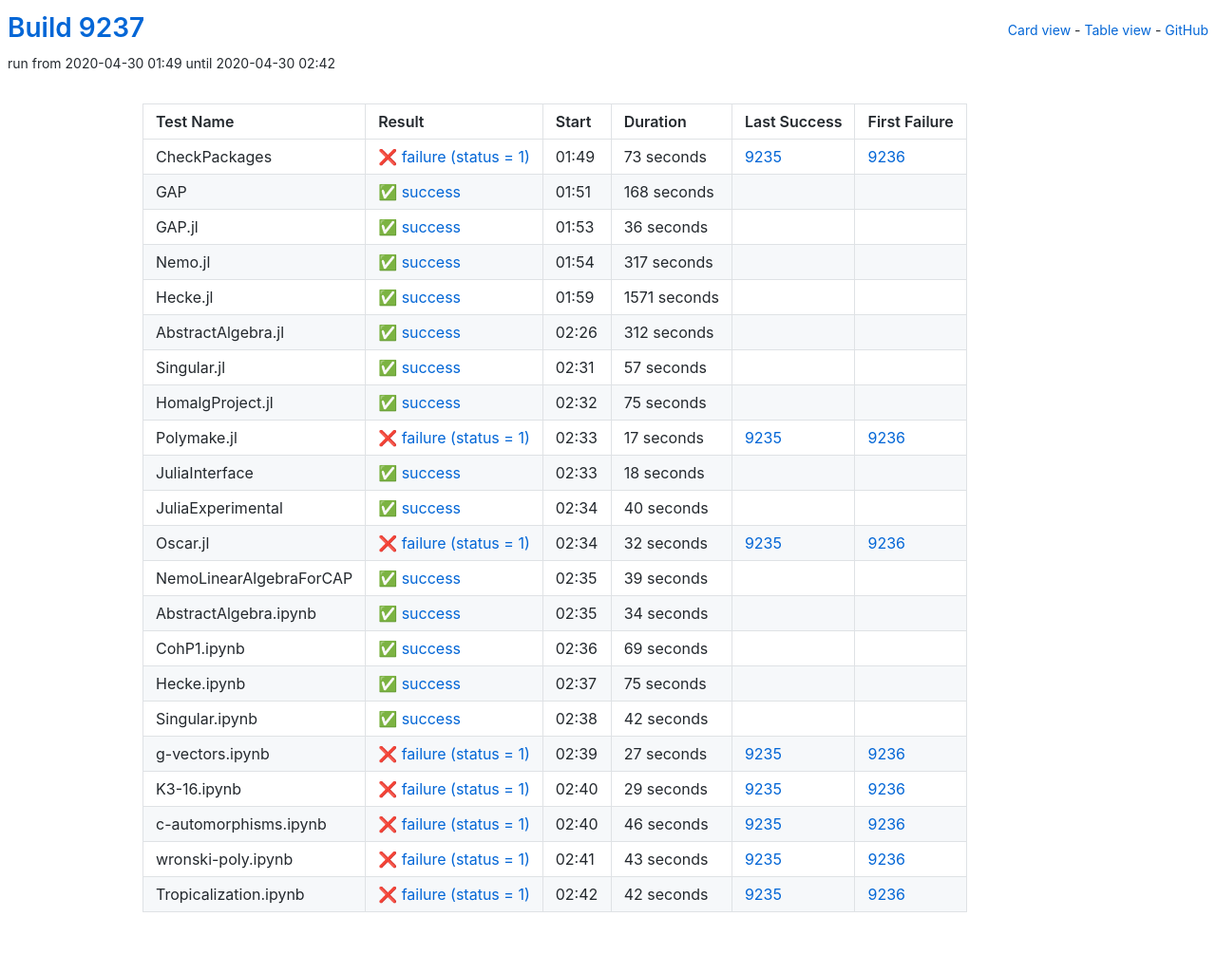
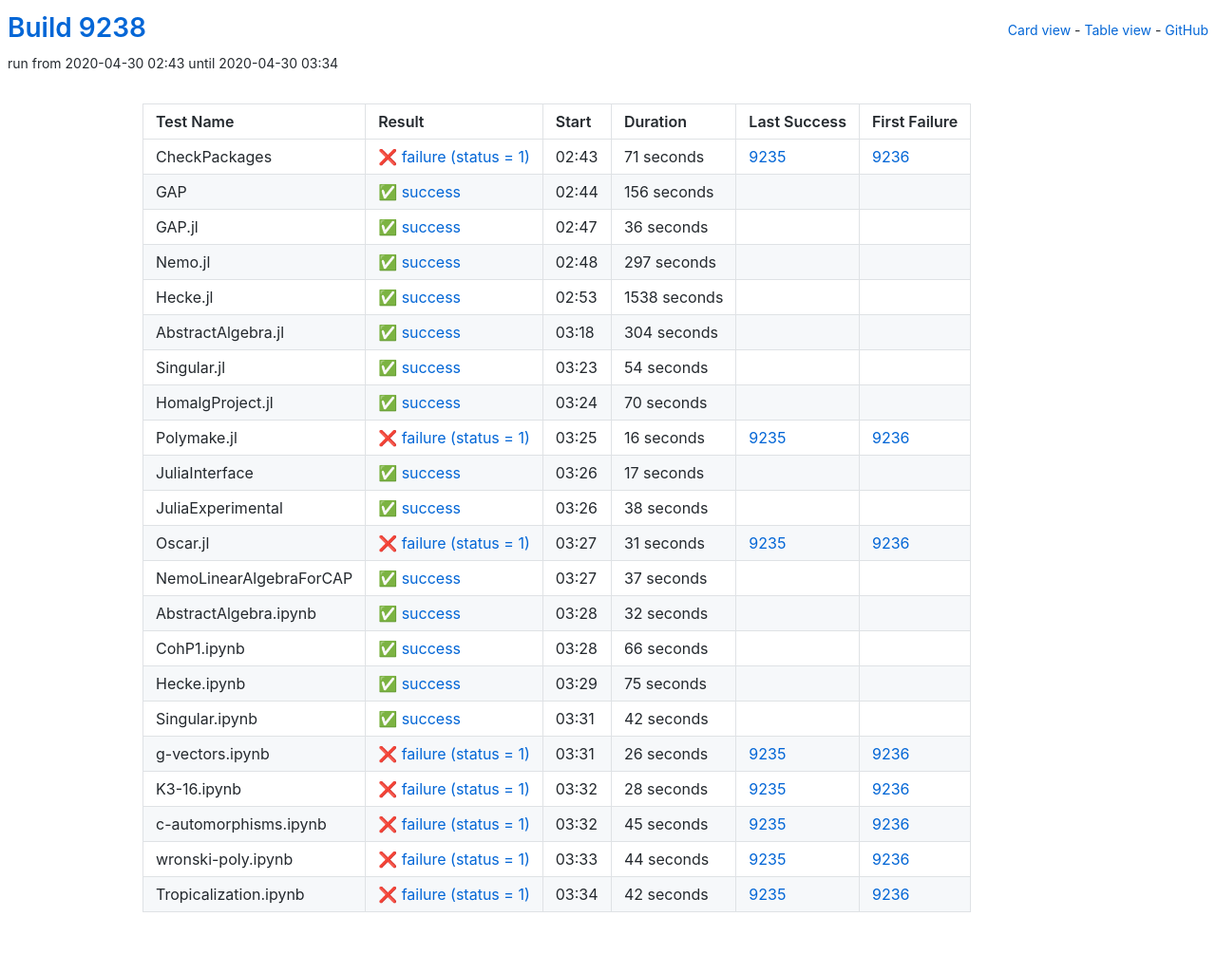
Before and after one commit to oscar-system/oscar-ci-status, a Jekyll site: the page built from table.html, in a window 1280 px wide. Shown: the whole page at 95% size. Built offline with Jekyll 4.4.1, drawn with Linux system fonts in a browser that asks for light colours.

Commit message:
Build 9238

```diff
--- a/_data/ci.yml
+++ b/_data/ci.yml
@@ -1,27 +1,27 @@
-build: 9237
-build_url: https://oscarci.mathematik.uni-kl.de/job/oscar/9237/
+build: 9238
+build_url: https://oscarci.mathematik.uni-kl.de/job/oscar/9238/
 job: oscar
 tests:
-- duration: 73
+- duration: 71
   exitcode: 1
   first_failure: 9236
   first_failure_url: https://oscarci.mathematik.uni-kl.de/job/oscar/9236/
   last_success: 9235
   last_success_url: https://oscarci.mathematik.uni-kl.de/job/oscar/9235/
-  log: https://oscarci.mathematik.uni-kl.de/job/oscar/9237/artifact/logs/build-9237/CheckPackages.log
+  log: https://oscarci.mathematik.uni-kl.de/job/oscar/9238/artifact/logs/build-9238/CheckPackages.log
   name: CheckPackages
-  start: 2020-04-30 01:49
+  start: 2020-04-30 02:43
   status: failure
   success: false
-- duration: 168
+- duration: 156
   exitcode: 0
   first_failure: false
   first_failure_url: null
   last_success: false
   last_success_url: null
-  log: https://oscarci.mathematik.uni-kl.de/job/oscar/9237/artifact/logs/build-9237/GAP.log
+  log: https://oscarci.mathematik.uni-kl.de/job/oscar/9238/artifact/logs/build-9238/GAP.log
   name: GAP
-  start: 2020-04-30 01:51
+  start: 2020-04-30 02:44
   status: success
   success: true
 - duration: 36
@@ -30,53 +30,141 @@ tests:
   first_failure_url: null
   last_success: false
   last_success_url: null
-  log: https://oscarci.mathematik.uni-kl.de/job/oscar/9237/artifact/logs/build-9237/GAP.jl.log
+  log: https://oscarci.mathematik.uni-kl.de/job/oscar/9238/artifact/logs/build-9238/GAP.jl.log
   name: GAP.jl
-  start: 2020-04-30 01:53
+  start: 2020-04-30 02:47
   status: success
   success: true
-- duration: 317
+- duration: 297
   exitcode: 0
   first_failure: false
   first_failure_url: null
   last_success: false
   last_success_url: null
-  log: https://oscarci.mathematik.uni-kl.de/job/oscar/9237/artifact/logs/build-9237/Nemo.jl.log
+  log: https://oscarci.mathematik.uni-kl.de/job/oscar/9238/artifact/logs/build-9238/Nemo.jl.log
   name: Nemo.jl
-  start: 2020-04-30 01:54
+  start: 2020-04-30 02:48
   status: success
   success: true
-- duration: 1571
+- duration: 1538
   exitcode: 0
   first_failure: false
   first_failure_url: null
   last_success: false
   last_success_url: null
-  log: https://oscarci.mathematik.uni-kl.de/job/oscar/9237/artifact/logs/build-9237/Hecke.jl.log
+  log: https://oscarci.mathematik.uni-kl.de/job/oscar/9238/artifact/logs/build-9238/Hecke.jl.log
   name: Hecke.jl
-  start: 2020-04-30 01:59
+  start: 2020-04-30 02:53
   status: success
   success: true
-- duration: 312
+- duration: 304
   exitcode: 0
   first_failure: false
   first_failure_url: null
   last_success: false
   last_success_url: null
-  log: https://oscarci.mathematik.uni-kl.de/job/oscar/9237/artifact/logs/build-9237/AbstractAlgebra.jl.log
+  log: https://oscarci.mathematik.uni-kl.de/job/oscar/9238/artifact/logs/build-9238/AbstractAlgebra.jl.log
   name: AbstractAlgebra.jl
-  start: 2020-04-30 02:26
+  start: 2020-04-30 03:18
   status: success
   success: true
-- duration: 57
+- duration: 54
   exitcode: 0
   first_failure: false
   first_failure_url: null
   last_success: false
   last_success_url: null
-  log: https://oscarci.mathematik.uni-kl.de/job/oscar/9237/artifact/logs/build-9237/Singular.jl.log
+  log: https://oscarci.mathematik.uni-kl.de/job/oscar/9238/artifact/logs/build-9238/Singular.jl.log
   name: Singular.jl
-  start: 2020-04-30 02:31
+  start: 2020-04-30 03:23
+  status: success
+  success: true
+- duration: 70
+  exitcode: 0
+  first_failure: false
+  first_failure_url: null
+  last_success: false
+  last_success_url: null
+  log: https://oscarci.mathematik.uni-kl.de/job/oscar/9238/artifact/logs/build-9238/HomalgProject.jl.log
+  name: HomalgProject.jl
+  start: 2020-04-30 03:24
+  status: success
+  success: true
+- duration: 16
+  exitcode: 1
+  first_failure: 9236
+  first_failure_url: https://oscarci.mathematik.uni-kl.de/job/oscar/9236/
+  last_success: 9235
+  last_success_url: https://oscarci.mathematik.uni-kl.de/job/oscar/9235/
+  log: https://oscarci.mathematik.uni-kl.de/job/oscar/9238/artifact/logs/build-9238/Polymake.jl.log
+  name: Polymake.jl
+  start: 2020-04-30 03:25
+  status: failure
+  success: false
+- duration: 17
+  exitcode: 0
+  first_failure: false
+  first_failure_url: null
+  last_success: false
+  last_success_url: null
+  log: https://oscarci.mathematik.uni-kl.de/job/oscar/9238/artifact/logs/build-9238/JuliaInterface.log
+  name: JuliaInterface
+  start: 2020-04-30 03:26
+  status: success
+  success: true
+- duration: 38
+  exitcode: 0
+  first_failure: false
+  first_failure_url: null
+  last_success: false
+  last_success_url: null
+  log: https://oscarci.mathematik.uni-kl.de/job/oscar/9238/artifact/logs/build-9238/JuliaExperimental.log
+  name: JuliaExperimental
+  start: 2020-04-30 03:26
+  status: success
+  success: true
+- duration: 31
+  exitcode: 1
+  first_failure: 9236
+  first_failure_url: https://oscarci.mathematik.uni-kl.de/job/oscar/9236/
+  last_success: 9235
+  last_success_url: https://oscarci.mathematik.uni-kl.de/job/oscar/9235/
+  log: https://oscarci.mathematik.uni-kl.de/job/oscar/9238/artifact/logs/build-9238/Oscar.jl.log
+  name: Oscar.jl
+  start: 2020-04-30 03:27
+  status: failure
+  success: false
+- duration: 37
+  exitcode: 0
+  first_failure: false
+  first_failure_url: null
+  last_success: false
+  last_success_url: null
+  log: https://oscarci.mathematik.uni-kl.de/job/oscar/9238/artifact/logs/build-9238/NemoLinearAlgebraForCAP.log
+  name: NemoLinearAlgebraForCAP
+  start: 2020-04-30 03:27
+  status: success
+  success: true
+- duration: 32
+  exitcode: 0
+  first_failure: false
+  first_failure_url: null
+  last_success: false
+  last_success_url: null
+  log: https://oscarci.mathematik.uni-kl.de/job/oscar/9238/artifact/logs/build-9238/AbstractAlgebra.ipynb.log
+  name: AbstractAlgebra.ipynb
+  start: 2020-04-30 03:28
+  status: success
+  success: true
+- duration: 66
+  exitcode: 0
+  first_failure: false
+  first_failure_url: null
+  last_success: false
+  last_success_url: null
+  log: https://oscarci.mathematik.uni-kl.de/job/oscar/9238/artifact/logs/build-9238/CohP1.ipynb.log
+  name: CohP1.ipynb
+  start: 2020-04-30 03:28
   status: success
   success: true
 - duration: 75
@@ -85,97 +173,9 @@ tests:
   first_failure_url: null
   last_success: false
   last_success_url: null
-  log: https://oscarci.mathematik.uni-kl.de/job/oscar/9237/artifact/logs/build-9237/HomalgProject.jl.log
-  name: HomalgProject.jl
-  start: 2020-04-30 02:32
-  status: success
-  success: true
-- duration: 17
-  exitcode: 1
-  first_failure: 9236
-  first_failure_url: https://oscarci.mathematik.uni-kl.de/job/oscar/9236/
-  last_success: 9235
-  last_success_url: https://oscarci.mathematik.uni-kl.de/job/oscar/9235/
-  log: https://oscarci.mathematik.uni-kl.de/job/oscar/9237/artifact/logs/build-9237/Polymake.jl.log
-  name: Polymake.jl
-  start: 2020-04-30 02:33
-  status: failure
-  success: false
-- duration: 18
-  exitcode: 0
-  first_failure: false
-  first_failure_url: null
-  last_success: false
-  last_success_url: null
-  log: https://oscarci.mathematik.uni-kl.de/job/oscar/9237/artifact/logs/build-9237/JuliaInterface.log
-  name: JuliaInterface
-  start: 2020-04-30 02:33
-  status: success
-  success: true
-- duration: 40
-  exitcode: 0
-  first_failure: false
-  first_failure_url: null
-  last_success: false
-  last_success_url: null
-  log: https://oscarci.mathematik.uni-kl.de/job/oscar/9237/artifact/logs/build-9237/JuliaExperimental.log
-  name: JuliaExperimental
-  start: 2020-04-30 02:34
-  status: success
-  success: true
-- duration: 32
-  exitcode: 1
-  first_failure: 9236
-  first_failure_url: https://oscarci.mathematik.uni-kl.de/job/oscar/9236/
-  last_success: 9235
-  last_success_url: https://oscarci.mathematik.uni-kl.de/job/oscar/9235/
-  log: https://oscarci.mathematik.uni-kl.de/job/oscar/9237/artifact/logs/build-9237/Oscar.jl.log
-  name: Oscar.jl
-  start: 2020-04-30 02:34
-  status: failure
-  success: false
-- duration: 39
-  exitcode: 0
-  first_failure: false
-  first_failure_url: null
-  last_success: false
-  last_success_url: null
-  log: https://oscarci.mathematik.uni-kl.de/job/oscar/9237/artifact/logs/build-9237/NemoLinearAlgebraForCAP.log
-  name: NemoLinearAlgebraForCAP
-  start: 2020-04-30 02:35
-  status: success
-  success: true
-- duration: 34
-  exitcode: 0
-  first_failure: false
-  first_failure_url: null
-  last_success: false
-  last_success_url: null
-  log: https://oscarci.mathematik.uni-kl.de/job/oscar/9237/artifact/logs/build-9237/AbstractAlgebra.ipynb.log
-  name: AbstractAlgebra.ipynb
-  start: 2020-04-30 02:35
-  status: success
-  success: true
-- duration: 69
-  exitcode: 0
-  first_failure: false
-  first_failure_url: null
-  last_success: false
-  last_success_url: null
-  log: https://oscarci.mathematik.uni-kl.de/job/oscar/9237/artifact/logs/build-9237/CohP1.ipynb.log
-  name: CohP1.ipynb
-  start: 2020-04-30 02:36
-  status: success
-  success: true
-- duration: 75
-  exitcode: 0
-  first_failure: false
-  first_failure_url: null
-  last_success: false
-  last_success_url: null
-  log: https://oscarci.mathematik.uni-kl.de/job/oscar/9237/artifact/logs/build-9237/Hecke.ipynb.log
+  log: https://oscarci.mathematik.uni-kl.de/job/oscar/9238/artifact/logs/build-9238/Hecke.ipynb.log
   name: Hecke.ipynb
-  start: 2020-04-30 02:37
+  start: 2020-04-30 03:29
   status: success
   success: true
 - duration: 42
@@ -184,53 +184,53 @@ tests:
   first_failure_url: null
   last_success: false
   last_success_url: null
-  log: https://oscarci.mathematik.uni-kl.de/job/oscar/9237/artifact/logs/build-9237/Singular.ipynb.log
+  log: https://oscarci.mathematik.uni-kl.de/job/oscar/9238/artifact/logs/build-9238/Singular.ipynb.log
   name: Singular.ipynb
-  start: 2020-04-30 02:38
+  start: 2020-04-30 03:31
   status: success
   success: true
-- duration: 27
+- duration: 26
   exitcode: 1
   first_failure: 9236
   first_failure_url: https://oscarci.mathematik.uni-kl.de/job/oscar/9236/
   last_success: 9235
   last_success_url: https://oscarci.mathematik.uni-kl.de/job/oscar/9235/
-  log: https://oscarci.mathematik.uni-kl.de/job/oscar/9237/artifact/logs/build-9237/g-vectors.ipynb.log
+  log: https://oscarci.mathematik.uni-kl.de/job/oscar/9238/artifact/logs/build-9238/g-vectors.ipynb.log
   name: g-vectors.ipynb
-  start: 2020-04-30 02:39
+  start: 2020-04-30 03:31
   status: failure
   success: false
-- duration: 29
+- duration: 28
   exitcode: 1
   first_failure: 9236
   first_failure_url: https://oscarci.mathematik.uni-kl.de/job/oscar/9236/
   last_success: 9235
   last_success_url: https://oscarci.mathematik.uni-kl.de/job/oscar/9235/
-  log: https://oscarci.mathematik.uni-kl.de/job/oscar/9237/artifact/logs/build-9237/K3-16.ipynb.log
+  log: https://oscarci.mathematik.uni-kl.de/job/oscar/9238/artifact/logs/build-9238/K3-16.ipynb.log
   name: K3-16.ipynb
-  start: 2020-04-30 02:40
+  start: 2020-04-30 03:32
   status: failure
   success: false
-- duration: 46
+- duration: 45
   exitcode: 1
   first_failure: 9236
   first_failure_url: https://oscarci.mathematik.uni-kl.de/job/oscar/9236/
   last_success: 9235
   last_success_url: https://oscarci.mathematik.uni-kl.de/job/oscar/9235/
-  log: https://oscarci.mathematik.uni-kl.de/job/oscar/9237/artifact/logs/build-9237/c-automorphisms.ipynb.log
+  log: https://oscarci.mathematik.uni-kl.de/job/oscar/9238/artifact/logs/build-9238/c-automorphisms.ipynb.log
   name: c-automorphisms.ipynb
-  start: 2020-04-30 02:40
+  start: 2020-04-30 03:32
   status: failure
   success: false
-- duration: 43
+- duration: 44
   exitcode: 1
   first_failure: 9236
   first_failure_url: https://oscarci.mathematik.uni-kl.de/job/oscar/9236/
   last_success: 9235
   last_success_url: https://oscarci.mathematik.uni-kl.de/job/oscar/9235/
-  log: https://oscarci.mathematik.uni-kl.de/job/oscar/9237/artifact/logs/build-9237/wronski-poly.ipynb.log
+  log: https://oscarci.mathematik.uni-kl.de/job/oscar/9238/artifact/logs/build-9238/wronski-poly.ipynb.log
   name: wronski-poly.ipynb
-  start: 2020-04-30 02:41
+  start: 2020-04-30 03:33
   status: failure
   success: false
 - duration: 42
@@ -239,8 +239,8 @@ tests:
   first_failure_url: https://oscarci.mathematik.uni-kl.de/job/oscar/9236/
   last_success: 9235
   last_success_url: https://oscarci.mathematik.uni-kl.de/job/oscar/9235/
-  log: https://oscarci.mathematik.uni-kl.de/job/oscar/9237/artifact/logs/build-9237/Tropicalization.ipynb.log
+  log: https://oscarci.mathematik.uni-kl.de/job/oscar/9238/artifact/logs/build-9238/Tropicalization.ipynb.log
   name: Tropicalization.ipynb
-  start: 2020-04-30 02:42
+  start: 2020-04-30 03:34
   status: failure
   success: false
```
Also changed, not shown: README.md.
